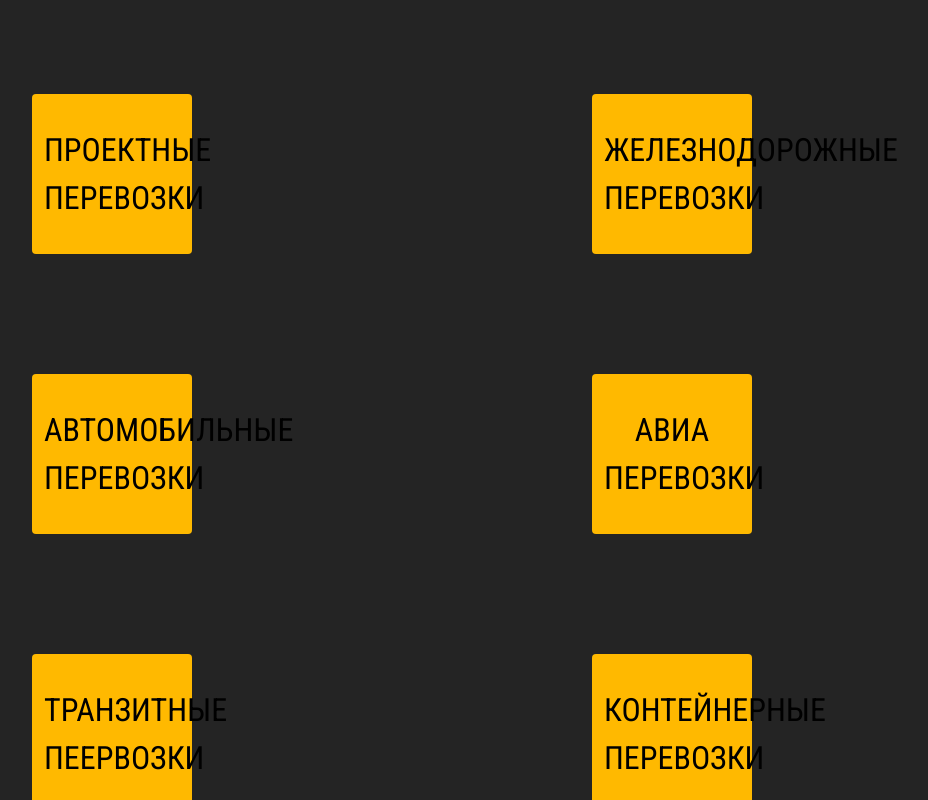
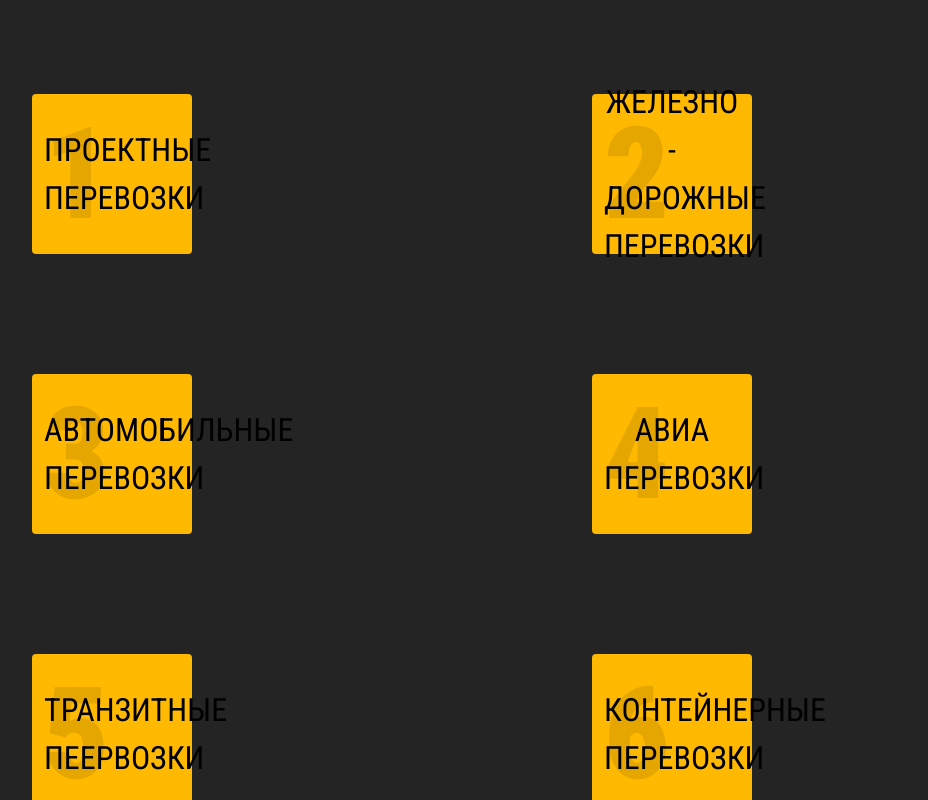
Before and after one commit to vlassov-i240288/toosapsan_frontend, a React (Vite) app: page / in a window 1280 px wide. Shown: the part 2380-3180 px from the top of the page, without its empty margins (108-1036 px from the left). Built offline with nearby package versions, Linux system fonts and the light colour scheme.

Commit message:
fixed content v.2

```diff
--- a/src/components/sections/about/About.jsx
+++ b/src/components/sections/about/About.jsx
@@ -24,11 +24,13 @@ export default function About({ onOpenModal }) {   // <- принимаем пр
                                 heading="Проектные перевозки"
                                 // text="доставка грузов между городами и регионами."
                                 onOpenModal={onOpenModal}    // <-- сюда проброс
+                                count = "1"
                             />
                             <AboutCard
-                                heading="Железнодорожные перевозки"
+                                heading="Железно - дорожные перевозки"
                                 // text="консолидация небольших партий в один вагон/контейнер."
                                 onOpenModal={onOpenModal}
+                                count = "2"
                             />
                         </div>
 
@@ -37,11 +39,13 @@ export default function About({ onOpenModal }) {   // <- принимаем пр
                                 heading="Автомобильные перевозки"
                                 // text="доставка грузов из Китая в Европу и обратно."
                                 onOpenModal={onOpenModal}
+                                count = "3"
                             />
                             <AboutCard
                                 heading="Авиа перевозки"
                                 // text="использование крытых, полувагонов, платформ и др."
                                 onOpenModal={onOpenModal}
+                                count = "4"
                             />
                         </div>
 
@@ -50,11 +54,13 @@ export default function About({ onOpenModal }) {   // <- принимаем пр
                                 heading="Транзитные пеервозки"
                                 // text="доставка грузов из Китая в Европу и обратно."
                                 onOpenModal={onOpenModal}
+                                count = "5"
                             />
                             <AboutCard
                                 heading="Контейнерные перевозки"
                                 // text="использование крытых, полувагонов, платформ и др."
                                 onOpenModal={onOpenModal}
+                                count = "6"
                             />
                         </div>
                     </div>
--- a/src/components/sections/about/AboutCard.jsx
+++ b/src/components/sections/about/AboutCard.jsx
@@ -1,4 +1,4 @@
-export default function AboutCard({ heading, text, onOpenModal }) {
+export default function AboutCard({ heading, text, onOpenModal, count }) {
     return (
         <>
             <div className="group [perspective:1000px] w-full flex-1 cursor-pointer">
@@ -14,6 +14,7 @@ export default function AboutCard({ heading, text, onOpenModal }) {
                         <div className="bg-amber-400 rounded p-3 flex flex-col h-full justify-center">
                             <h2 className="uppercase text-center md:text-[25px] lg:text-[32px]">{heading}</h2>
                             {/* <p className="uppercase text-center font-bold md:text-[20px] lg:text-[24px]">{text}</p> */}
+                            <p className="absolute text-9xl opacity-10 font-black">{count}</p>
                         </div>
                     </div>
 
```
